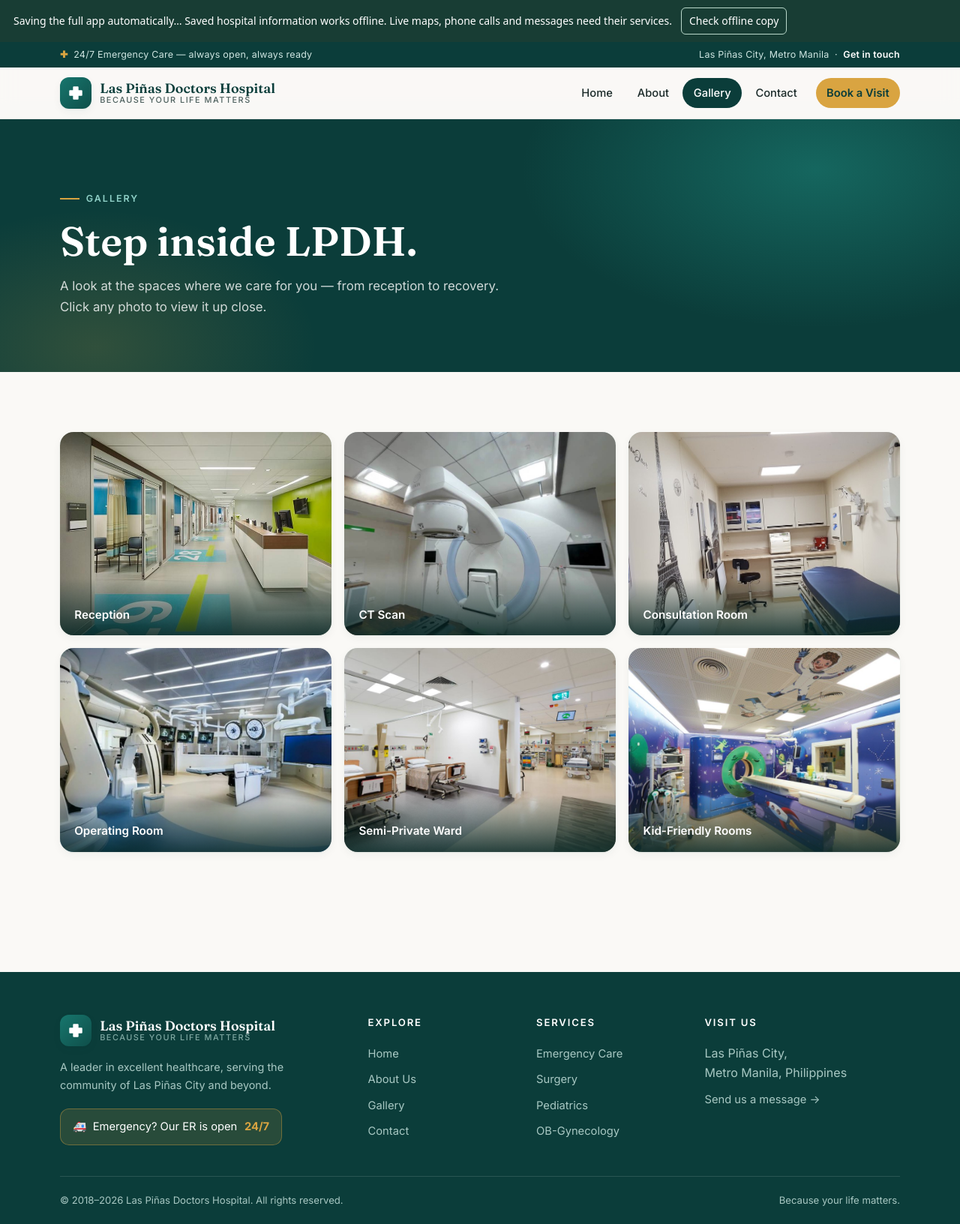
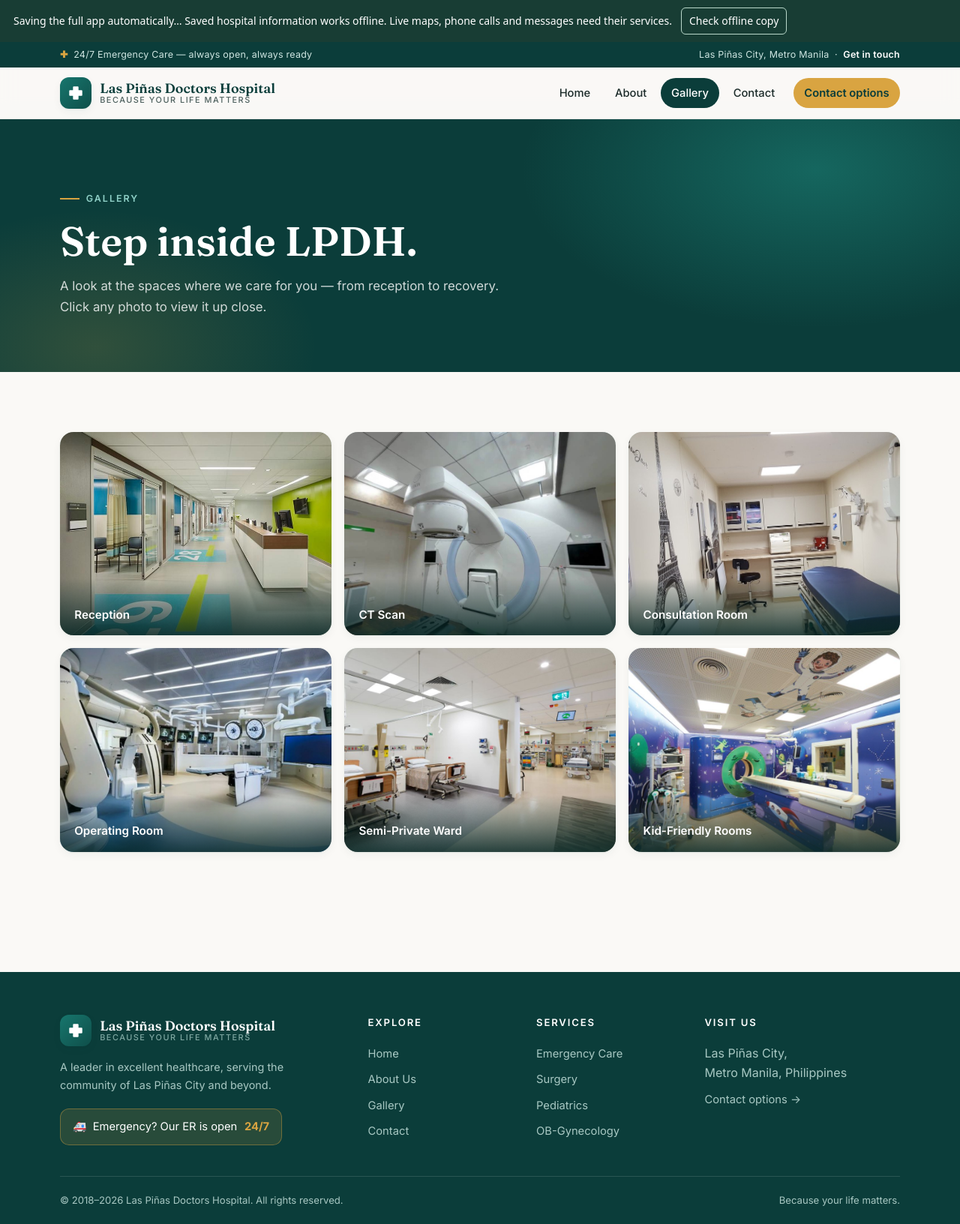
Before and after one commit to peremiller/csp1-hospital, a plain HTML site: page gallery.html in a window 1280 px wide. Shown: the whole page at 75% size. Drawn offline with Linux system fonts and the light colour scheme.

Commit message:
fix(hospital): clarify Gallery contact navigation

```diff
--- a/gallery.html
+++ b/gallery.html
@@ -38,7 +38,7 @@
 				<li><a href="about.html">About</a></li>
 				<li><a class="active" href="gallery.html">Gallery</a></li>
 				<li><a href="contact.html">Contact</a></li>
-				<li><a class="cta" href="contact.html">Book a Visit</a></li>
+				<li><a class="cta" href="contact.html">Contact options</a></li>
 			</ul>
 		</div>
 	</header>
@@ -136,7 +136,7 @@
 					<h4>Visit us</h4>
 					<ul>
 						<li>Las Piñas City,<br>Metro Manila, Philippines</li>
-						<li><a href="contact.html">Send us a message →</a></li>
+						<li><a href="contact.html">Contact options →</a></li>
 					</ul>
 				</div>
 			</div>
```
